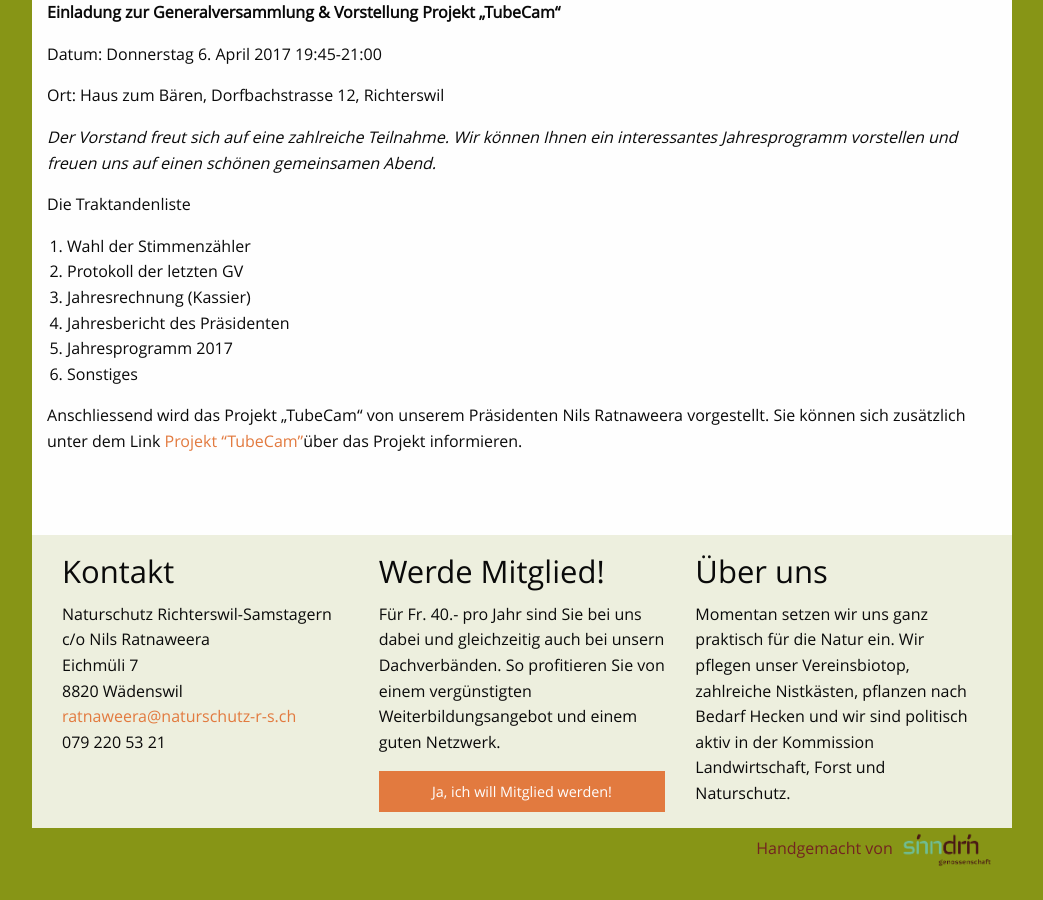
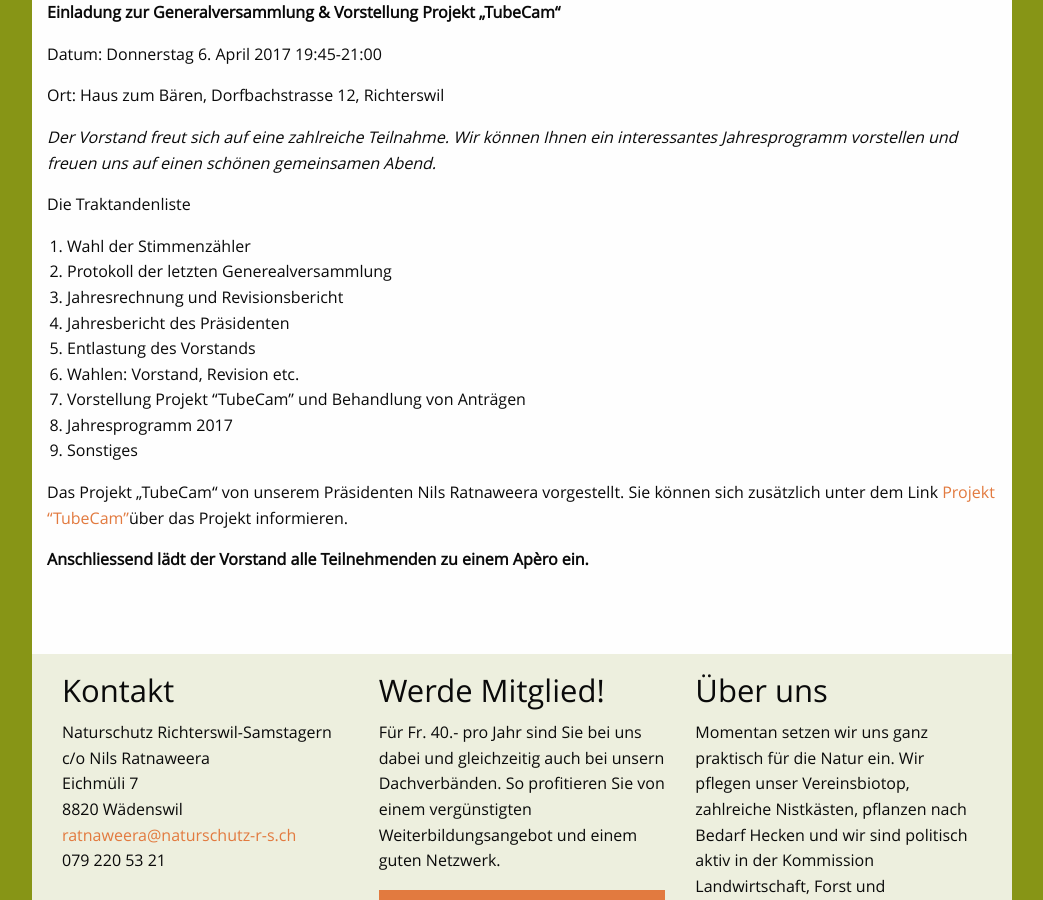
Before and after one commit to Naturschutz-Richterswil-Samstagern/Naturschutz-Richterswil-Samstagern.github.io, a Jekyll site: the page built from _posts/2017-01-25-gv-2017.md, in a window 1280 px wide and 900 px high, scrolled down 474 px. Shown: the whole window, without its empty margins (118-1161 px from the left). Built offline with Jekyll 4.4.1, drawn with Linux system fonts in a browser that asks for light colours.

Commit message:
Traktanden ergänzt

```diff
--- a/_posts/2017-01-25-gv-2017.md
+++ b/_posts/2017-01-25-gv-2017.md
@@ -21,12 +21,17 @@ _Der Vorstand freut sich auf eine zahlreiche Teilnahme. Wir können Ihnen ein in
 Die Traktandenliste
 
 1. Wahl der Stimmenzähler
-2. Protokoll der letzten GV
-3. Jahresrechnung (Kassier)
+2. Protokoll der letzten Generealversammlung
+3. Jahresrechnung und Revisionsbericht
 4. Jahresbericht des Präsidenten
+5. Entlastung des Vorstands
+6. Wahlen: Vorstand, Revision etc.
+7. Vorstellung Projekt "TubeCam" und Behandlung von Anträgen
 5. Jahresprogramm 2017
 6. Sonstiges
 
 
-Anschliessend wird das Projekt „TubeCam“ von unserem Präsidenten Nils Ratnaweera vorgestellt.
+Das Projekt „TubeCam“ von unserem Präsidenten Nils Ratnaweera vorgestellt.
 Sie können sich zusätzlich unter  dem Link [Projekt "TubeCam"](https://www.zhaw.ch/de/lsfm/institute-zentren/iunr/integrative-oekologie/wildtiermanagement/referenzprojekte/tubecam/)über das Projekt informieren.
+
+**Anschliessend lädt der Vorstand alle Teilnehmenden zu einem Apèro ein.**
```
